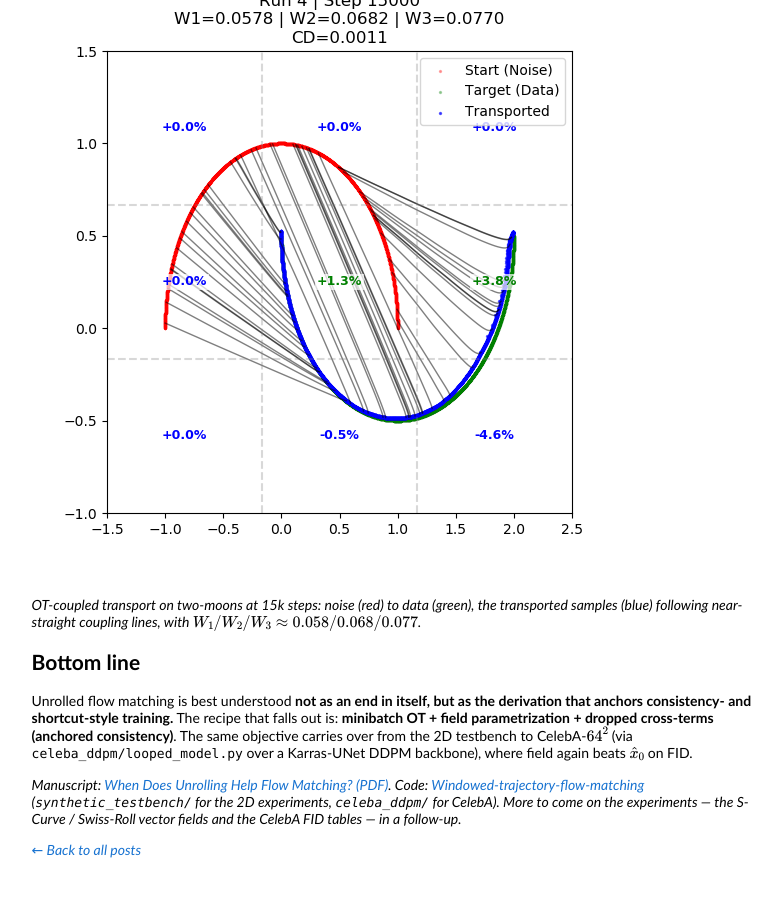
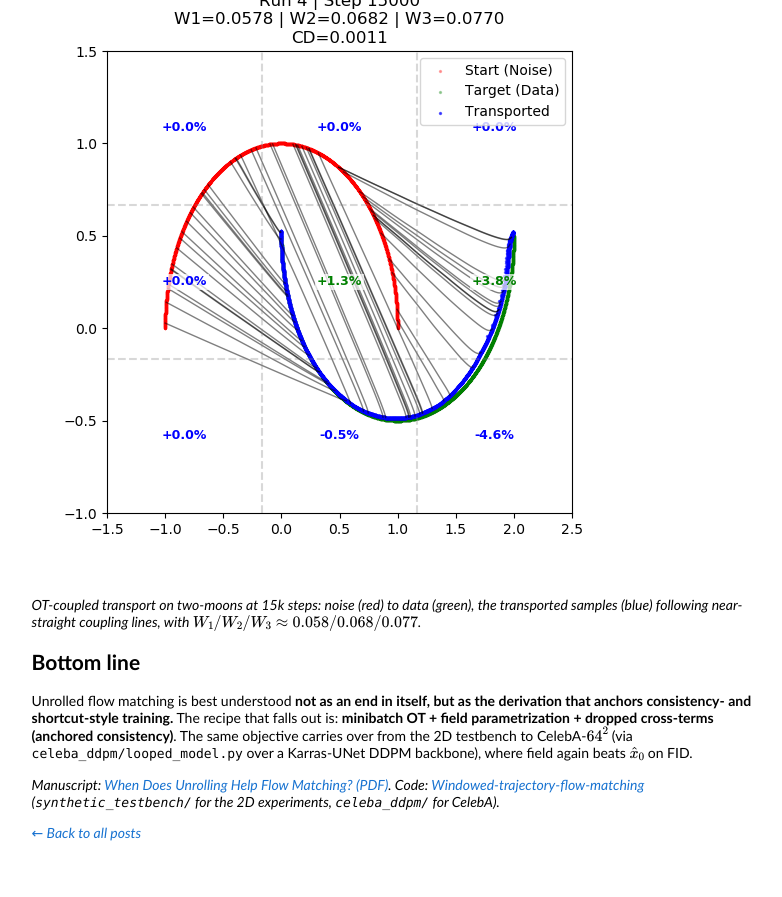
Before and after one commit to Quentin-Fruytier/Quentin-Fruytier.github.io, a Jekyll site: the page built from _posts/2026-07-04-when-does-unrolling-help-flow-matching.md, in a window 1280 px wide and 900 px high, scrolled down 2834 px. Shown: the top 897 px of the window, without its empty margins (240-1022 px from the left). Built offline with Jekyll 4.4.1, drawn with Linux system fonts in a browser that asks for light colours; formulas are drawn with MathJax 3.

Commit message:
Flow-matching post: drop the 'more to come' follow-up line

```diff
--- a/_posts/2026-07-04-when-does-unrolling-help-flow-matching.md
+++ b/_posts/2026-07-04-when-does-unrolling-help-flow-matching.md
@@ -142,6 +142,4 @@ DDPM backbone), where field again beats $$\hat x_0$$ on FID.
 
 *Manuscript: [When Does Unrolling Help Flow Matching? (PDF)]({{ '/data/When_Does_Unrolling_Help_Flow_Matching.pdf' | relative_url }}).
 Code: [Windowed-trajectory-flow-matching](https://github.com/Quentin-Fruytier/Windowed-trajectory-flow-matching)
-(`synthetic_testbench/` for the 2D experiments, `celeba_ddpm/` for CelebA).
-More to come on the experiments — the S-Curve / Swiss-Roll vector fields and the
-CelebA FID tables — in a follow-up.*
+(`synthetic_testbench/` for the 2D experiments, `celeba_ddpm/` for CelebA).*
```
